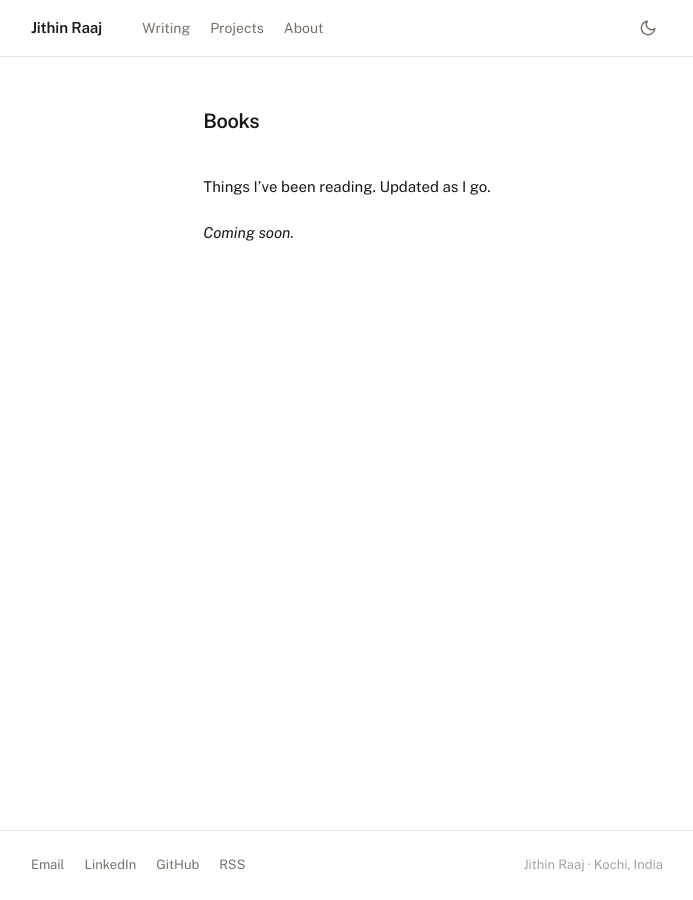
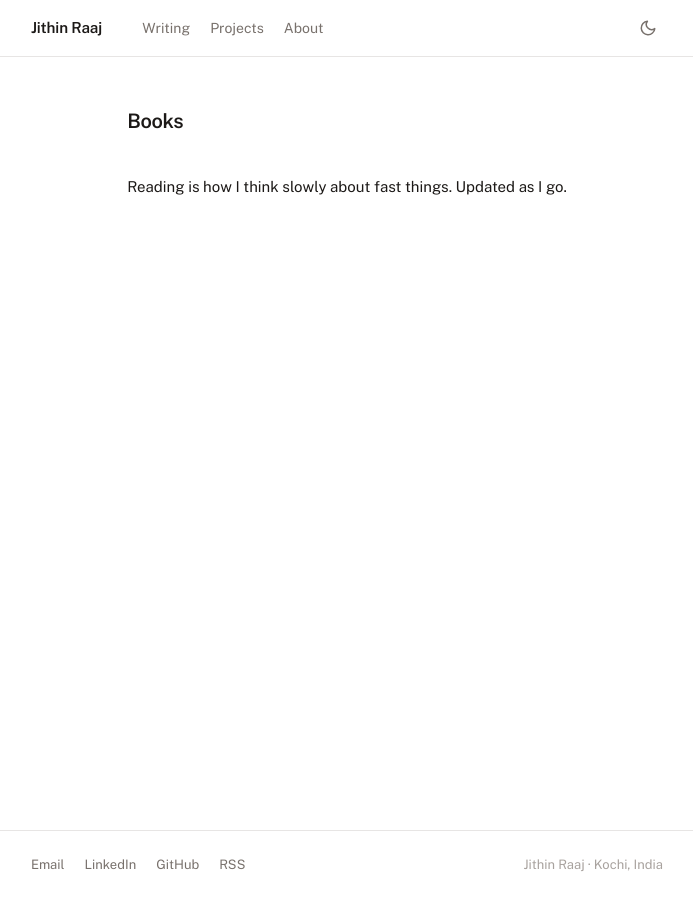
Before and after one commit to jithinrajtk/jithinrajtk.github.io, a Jekyll site: the page built from books.md, in a window 1280 px wide. Shown: the whole page, without its empty margins (293-986 px from the left). Built offline with Jekyll 4.4.1, drawn with Linux system fonts in a browser that asks for light colours.

Commit message:
Clean empty pages for movies and books

```diff
--- a/books.md
+++ b/books.md
@@ -4,6 +4,4 @@ title: Books
 permalink: /books/
 ---
 
-Things I've been reading. Updated as I go.
-
-*Coming soon.*
+Reading is how I think slowly about fast things. Updated as I go.
```
Also changed, not shown: movies.md (+1 -3 lines).
